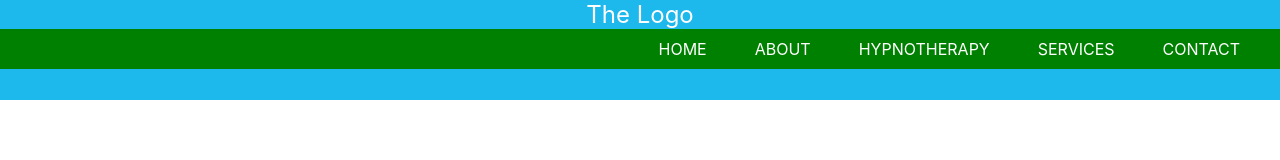
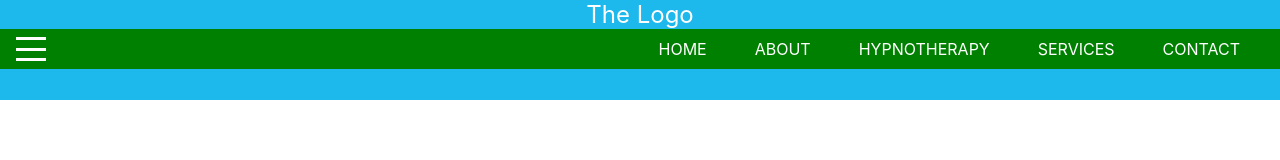
Before and after one commit to leeallen737/hypnotherapywebsite, a React (Create React App) app in the folder aletheaallen/: page / in a window 1280 px wide. Shown: the top 160 px of the page. Built offline with nearby package versions, Linux system fonts and the light colour scheme.

Commit message:
burger menu added

```diff
--- a/aletheaallen/src/components/NavBar/NavBar.css
+++ b/aletheaallen/src/components/NavBar/NavBar.css
@@ -17,7 +17,7 @@
   padding: 0 1rem;
   background-color: green;
   display: flex;
-  justify-content: flex-end;
+  justify-content: space-between;
 }
 
 /* toolbar_logo a */
--- a/aletheaallen/src/components/NavBar/NavBar.js
+++ b/aletheaallen/src/components/NavBar/NavBar.js
@@ -1,12 +1,14 @@
 import React from 'react';
 import './NavBar.css';
+import DrawToggleButton from '../SideDrawer/DrawToggleButton';
 
 const NavBar = props => (
     <header className = "header">
     <div className="logo"><a href="/">The Logo</a></div>
         <nav className="navbar">
-            <div></div>
-
+            <div>
+                    <DrawToggleButton />
+            </div>
              <div>
                  <ul className="toolbar_navigation_items">
                      <li><a href="/">HOME</a></li>
--- /dev/null
+++ b/aletheaallen/src/components/SideDrawer/DrawToggleButton.css
@@ -0,0 +1,22 @@
+.toggle_button {
+  display: flex;
+  justify-content: space-between;
+  flex-direction: column;
+  height: 24px;
+  width: 30px;
+  background: transparent;
+  border: none;
+  cursor: pointer;
+  padding: 0;
+  box-sizing: border-box;
+}
+
+.toggle_button:focus {
+  outline: none;
+}
+
+.toggle_button_line {
+    width: 30px;;
+    height: 3px;
+    background: white;
+}
--- /dev/null
+++ b/aletheaallen/src/components/SideDrawer/DrawToggleButton.js
@@ -0,0 +1,12 @@
+import React from 'react';
+import './DrawToggleButton.css';
+
+const drawerToggleButton = props => (
+    <button className="toggle_button">
+        <div className="toggle_button_line"/>
+        <div className="toggle_button_line"/>
+        <div className="toggle_button_line"/>
+    </button>
+)
+
+export default drawerToggleButton;
```
Also changed, not shown: aletheaallen/src/components/SideDrawer/SideDrawer.js (added).
